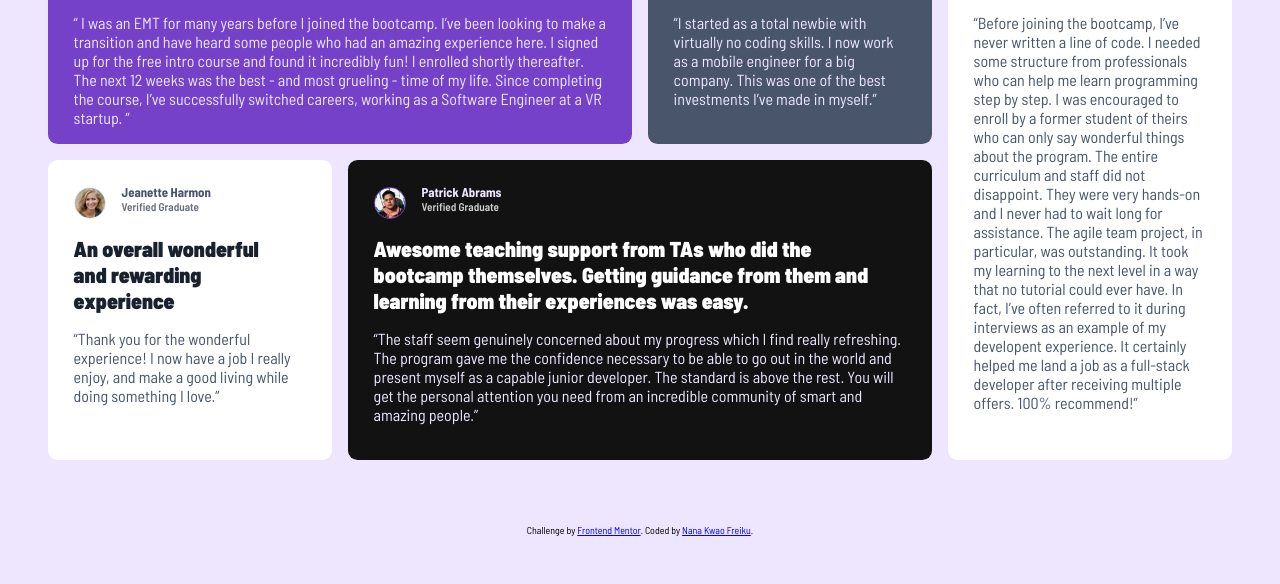
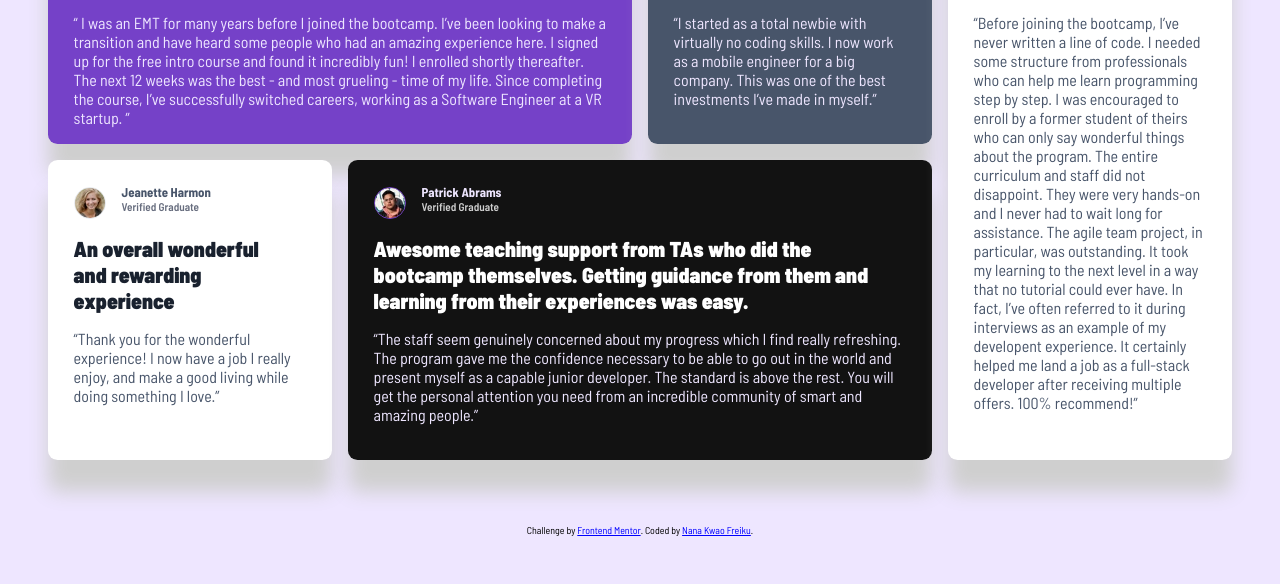
Before and after one commit to nana-kwao/testimonials-grid-challenge, a plain HTML site: page index.html in a window 1280 px wide. Shown: the part 252-836 px from the top of the page. Drawn offline with Linux system fonts and the light colour scheme.

Commit message:
minor ui update

```diff
--- a/main.css
+++ b/main.css
@@ -40,6 +40,7 @@ main > section{
     height: auto;
     padding: clamp(1rem, 3vw, 1.5rem) clamp(1rem, 2vw, 2rem);
     border-radius: clamp(0.4em, 1vw, 0.6em);
+    box-shadow: 0 2rem 1.25rem 0 var(--grey200);
 }
 main > section > header{
     display: flex;
```
Also changed, not shown: 1 other file.
